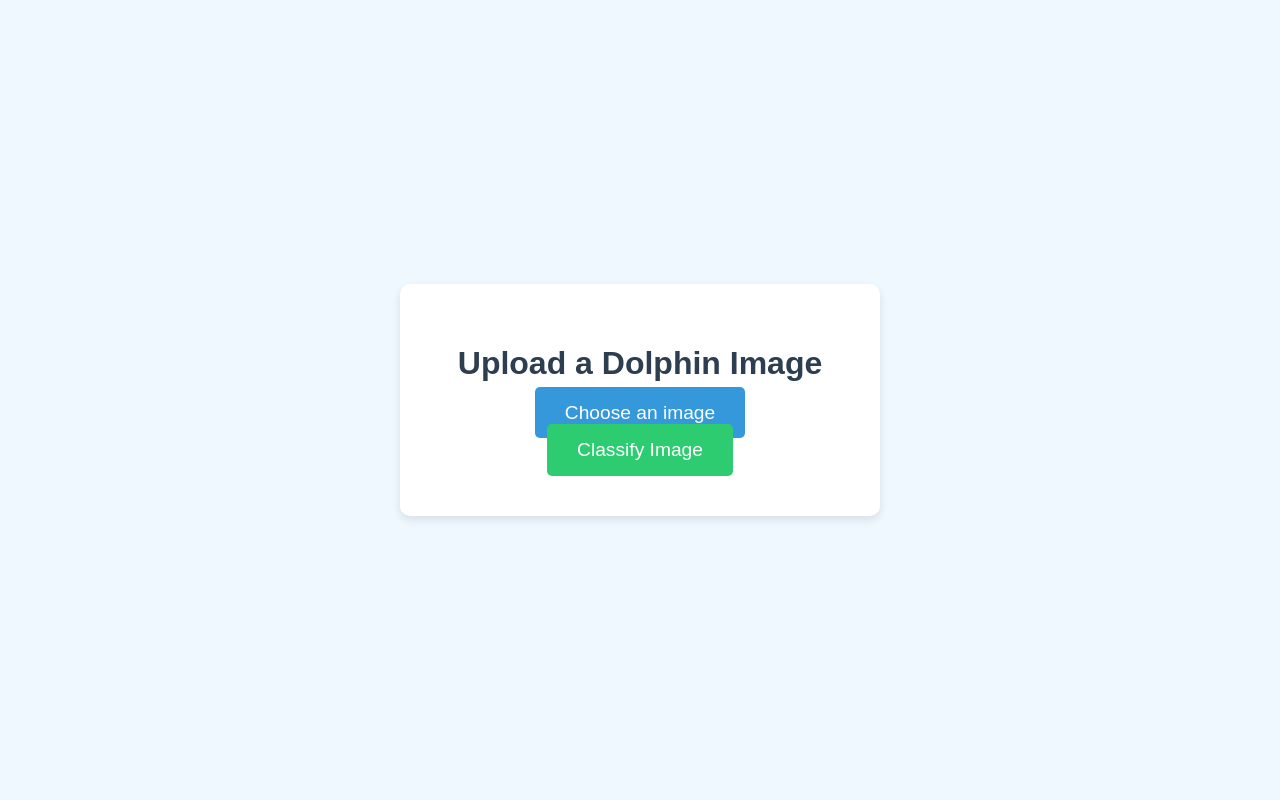
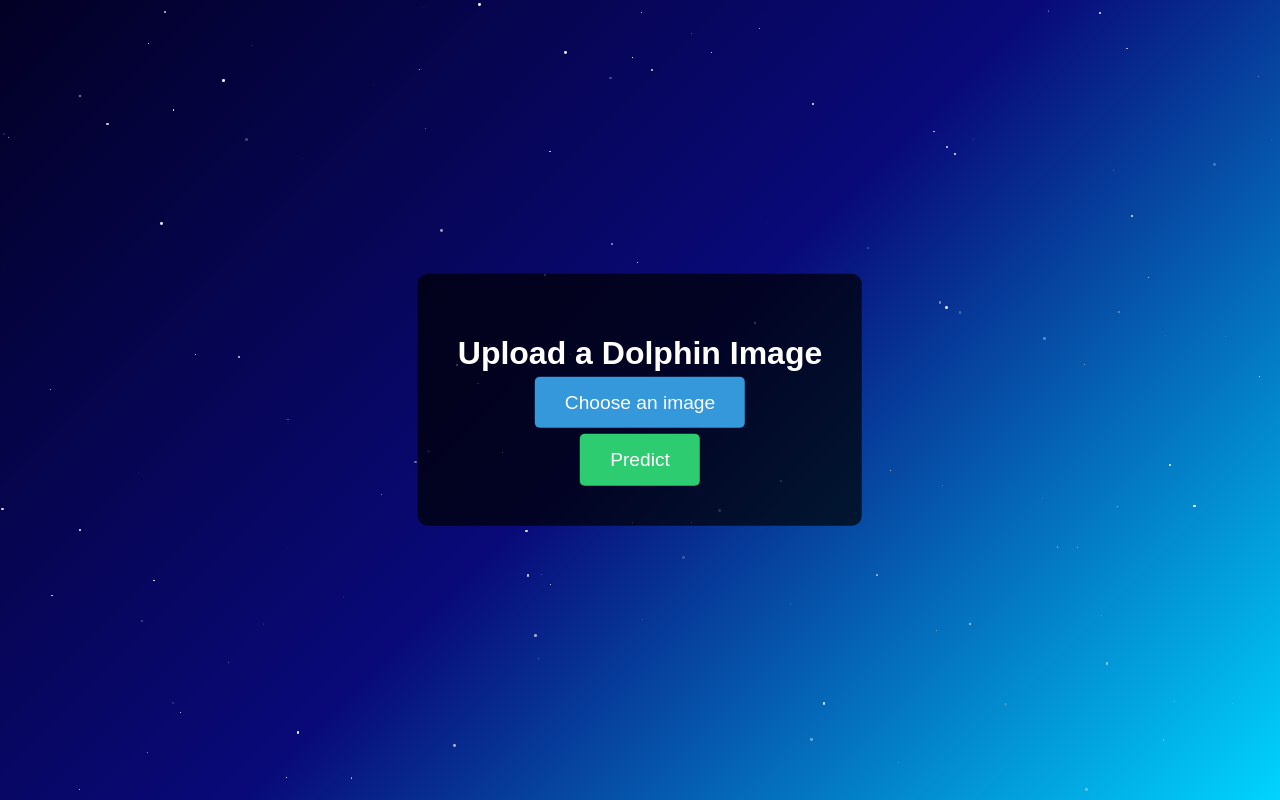
Before and after one commit to Khrystya20/Project_ML, a Flask app: page / in a window 1280 px wide. Run offline with Flask 3, Linux system fonts and the light colour scheme.

Commit message:
added ui;

```diff
--- a/app.py
+++ b/app.py
@@ -3,19 +3,13 @@
 import torch
 from torchvision import transforms
 import io
+import base64
 
 from model import BinaryClassificationModel
 
-
-# Завантажуємо модель (потрібно замінити шлях на вашу модель)
-#def load_model():
-#    model = torch.load('dolphin_binary_classification.pth', map_location=torch.device('cpu'))  # Використовуємо CPU, якщо немає GPU
-#    model.eval()  # Перехід моделі в режим оцінки
-#    return model
-
 def load_model(model_path, device):
     model = BinaryClassificationModel()
-    model.load_state_dict(torch.load(model_path, map_location=device, weights_only=True))
+    model.load_state_dict(torch.load(model_path, map_location=device))
     model.to(device)
     model.eval()
     return model
@@ -27,46 +21,55 @@
 # Ініціалізація Flask
 app = Flask(__name__)
 
-# Трансформації для зображень (перетворення в tensor, нормалізація тощо)
+# Трансформації для зображень
 transform = transforms.Compose([
     transforms.Resize((224, 224)),
     transforms.ToTensor(),
-    transforms.Normalize(mean=[0.485, 0.456, 0.406], std=[0.229, 0.224, 0.225])
+    transforms.Normalize(mean=[0.485, 0.456, 0.406],
+                         std=[0.229, 0.224, 0.225])
 ])
 
-@app.route('/')
-def home():
-    return render_template('index.html')  # Це відобразить HTML сторінку з формою завантаження
+@app.route('/', methods=['GET', 'POST'])
+def index():
+    if request.method == 'POST':
+        if 'file' not in request.files:
+            error = 'No file part'
+            return render_template('index.html', error=error)
 
-@app.route('/predict', methods=['POST'])
-def predict():
-    if 'file' not in request.files:
-        return jsonify({'error': 'No file part'})
+        file = request.files['file']
+        if file.filename == '':
+            error = 'No selected file'
+            return render_template('index.html', error=error)
 
-    file = request.files['file']
-    if file.filename == '':
-        return jsonify({'error': 'No selected file'})
+        # Зчитування даних файлу
+        try:
+            file_data = file.read()
+            img = Image.open(io.BytesIO(file_data)).convert("RGB")
+            img_tensor = transform(img).unsqueeze(0).to(device)
+        except Exception as e:
+            error = f"Image processing error: {str(e)}"
+            return render_template('index.html', error=error)
 
-    # Image processing
-    try:
-        img = Image.open(io.BytesIO(file.read())).convert("RGB")  # Convert to RGB
-        img = transform(img).unsqueeze(0).to(device)  # Apply transform and add batch dimension
-    except Exception as e:
-        return jsonify({'error': f"Image processing error: {str(e)}"})
+        # Прогноз
+        try:
+            with torch.no_grad():
+                outputs = model(img_tensor)
+                confidence = outputs.item()  # Припускаємо, що вихід - скаляр
+                prediction = 1 if confidence > 0.5 else 0
+        except Exception as e:
+            error = f"Prediction error: {str(e)}"
+            return render_template('index.html', error=error)
 
-    # Prediction
-    try:
-        with torch.no_grad():
-            outputs = model(img)  # Get model output
-            confidence = outputs.item()  # Assuming a single scalar output
-            prediction = 1 if confidence > 0.5 else 0  # Binary classification
-    except Exception as e:
-        return jsonify({'error': f"Prediction error: {str(e)}"})
+        # Маппінг результату
+        class_name = "Yes, this dolphin is special!" if prediction == 1 else "No, this dolphin is not special."
 
-    # Result mapping
-    class_name = "Yes, this dolphin is special!" if prediction == 1 else "No, this dolphin is not special."
-    return jsonify({'result': class_name, 'confidence': confidence})
+        # Кодування зображення в base64
+        encoded_image = base64.b64encode(file_data).decode('utf-8')
+        mime_type = file.content_type  # Наприклад, 'image/jpeg'
 
+        return render_template('index.html', result=class_name, confidence=confidence, image_data=encoded_image, mime_type=mime_type)
+    else:
+        return render_template('index.html')
 
 if __name__ == '__main__':
     app.run(debug=True)
--- /dev/null
+++ b/static/script.js
@@ -0,0 +1,70 @@
+
+
+document.addEventListener('DOMContentLoaded', function() {
+  // Завантаження зображення та видалення
+  const fileInput = document.getElementById('file');
+  const imagePreview = document.getElementById('image-preview');
+  const deleteButton = document.getElementById('delete-button');
+  const uploadForm = document.getElementById('upload-form');
+  const errorDiv = document.getElementById('error-message');
+
+
+  function getResultDiv() {
+      return document.getElementById('result');
+  }
+
+
+  if (imagePreview.src && imagePreview.src !== window.location.href && imagePreview.style.display !== 'none') {
+      imagePreview.style.display = 'block';
+      deleteButton.style.display = 'inline-block';
+  }
+
+  fileInput.addEventListener('change', function(){
+      const file = this.files[0];
+
+      if (file){
+          const reader = new FileReader();
+
+          reader.addEventListener('load', function(){
+              imagePreview.src = reader.result;
+              imagePreview.style.display = 'block';
+              deleteButton.style.display = 'inline-block';
+              // Ховаємо попередній результат
+              const resultDiv = getResultDiv();
+              if (resultDiv) {
+                  resultDiv.style.display = 'none';
+              }
+          });
+
+          reader.readAsDataURL(file);
+      }
+  });
+
+  deleteButton.addEventListener('click', function(){
+      fileInput.value = '';
+      imagePreview.src = '#';
+      imagePreview.style.display = 'none';
+      deleteButton.style.display = 'none';
+
+      const resultDiv = getResultDiv();
+      if (resultDiv) {
+          resultDiv.style.display = 'none';
+      }
+
+      if (errorDiv) {
+          errorDiv.style.display = 'none';
+      }
+  });
+
+  const starsContainer = document.getElementById('stars');
+  for (let i = 0; i < 150; i++) {
+      const star = document.createElement('div');
+      star.className = 'star';
+      star.style.top = Math.random() * 100 + '%';
+      star.style.left = Math.random() * 100 + '%';
+      star.style.width = star.style.height = Math.random() * 3 + 'px';
+      star.style.animationDuration = Math.random() * 2 + 1 + 's';
+      star.style.animationDelay = Math.random() * 5 + 's';
+      starsContainer.appendChild(star);
+  }
+});
--- /dev/null
+++ b/static/style.css
@@ -0,0 +1,183 @@
+
+html, body {
+  height: 100%;
+  margin: 0;
+  padding: 0;
+}
+
+body {
+  font-family: 'Arial', sans-serif;
+  background: linear-gradient(135deg, #020024 0%, #090979 50%, #00d4ff 100%);
+  position: relative;
+  overflow: hidden;
+}
+
+
+.star {
+  position: absolute;
+  width: 2px;
+  height: 2px;
+  background: white;
+  border-radius: 50%;
+  opacity: 0;
+  animation: twinkle 2s infinite ease-in-out;
+}
+
+@keyframes twinkle {
+  0%, 100% { opacity: 0; }
+  50% { opacity: 1; }
+}
+
+
+.container {
+  background-color: rgba(0, 0, 0, 0.7);
+  padding: 40px;
+  border-radius: 10px;
+  text-align: center;
+  max-width: 500px;
+  margin: 0 auto;
+  position: absolute;
+  top: 50%;
+  left: 50%;
+  transform: translate(-50%, -50%);
+  z-index: 1;
+}
+
+h1 {
+  color: #fff;
+  font-size: 2rem;
+  margin-bottom: 20px;
+}
+
+
+.error {
+  color: #e74c3c;
+  margin-bottom: 20px;
+}
+
+
+.result {
+  color: #fafafa;
+  margin-top: 20px;
+  background-color: rgba(46, 49, 80, 0.709);
+  padding: 15px;
+  border-radius: 5px;
+}
+
+
+input[type="file"] {
+  display: none;
+}
+
+.file-upload-button {
+  background-color: #3498db;
+  color: white;
+  padding: 15px 30px;
+  font-size: 1.2rem;
+  border: none;
+  border-radius: 5px;
+  cursor: pointer;
+  margin: 20px 0;
+  transition: background-color 0.3s;
+}
+
+.file-upload-button:hover {
+  background-color: #2980b9;
+}
+
+.delete-button {
+  background-color: #e74c3c;
+  color: white;
+  padding: 10px 20px;
+  font-size: 1rem;
+  border: none;
+  border-radius: 5px;
+  cursor: pointer;
+  margin-top: 10px;
+  transition: background-color 0.3s;
+}
+
+.delete-button:hover {
+  background-color: #c0392b;
+}
+
+button[type="submit"] {
+  background-color: #2ecc71;
+  color: white;
+  padding: 15px 30px;
+  font-size: 1.2rem;
+  border: none;
+  border-radius: 5px;
+  cursor: pointer;
+  margin-top: 20px;
+  transition: background-color 0.3s;
+}
+
+button[type="submit"]:hover {
+  background-color: #27ae60;
+}
+
+@media (max-width: 600px) {
+  .container {
+      padding: 20px;
+      max-width: 90%;
+  }
+
+  .file-upload-button, button[type="submit"], .delete-button {
+      width: 100%;
+  }
+}
+
+#image-preview {
+  margin-top: 20px;
+  max-width: 100%;
+  max-height: 300px;
+  border-radius: 10px;
+  display: block;
+  margin-left: auto;
+  margin-right: auto;
+}
+
+#image-container {
+  text-align: center;
+}
+
+#stars {
+  position: fixed;
+  top: 0;
+  left: 0;
+  width: 100%;
+  height: 100%;
+  z-index: 0;
+  overflow: hidden;
+}
+
+.progress-circle {
+  margin: 20px auto;
+  position: relative;
+  width: 120px;
+  height: 120px;
+}
+
+.progress-circle .bg {
+  fill: none;
+  stroke: #ddd;
+  stroke-width: 12;
+}
+
+.progress-circle .progress {
+  fill: none;
+  stroke-width: 12;
+  stroke-linecap: round;
+  transition: stroke-dasharray 1s ease-out;
+
+  transform: rotate(-90deg);
+  transform-origin: center;
+}
+
+.progress-circle text {
+  font-size: 24px;
+  fill: #fff;
+  text-anchor: middle;
+  dominant-baseline: middle;
+}
--- a/templates/index.html
+++ b/templates/index.html
@@ -3,91 +3,54 @@
 <html lang="en">
 <head>
     <meta charset="UTF-8">
-    <meta name="viewport" content="width=device-width, initial-scale=1.0">
     <title>Dolphin Image Classification</title>
-    <style>
-        /* Загальний стиль сторінки */
-        body {
-            font-family: 'Arial', sans-serif;
-            background-color: #f0f8ff;
-            display: flex;
-            justify-content: center;
-            align-items: center;
-            height: 100vh;
-            margin: 0;
-        }
-
-        /* Контейнер форми */
-        .container {
-            background-color: #fff;
-            padding: 40px;
-            border-radius: 10px;
-            box-shadow: 0 4px 8px rgba(0, 0, 0, 0.1);
-            text-align: center;
-            width: 100%;
-            max-width: 400px;
-        }
-
-        h1 {
-            color: #2c3e50;
-            font-size: 2rem;
-            margin-bottom: 20px;
-        }
-
-        /* Стиль для кнопки завантаження */
-        input[type="file"] {
-            display: none;
-        }
-
-        .file-upload-button {
-            background-color: #3498db;
-            color: white;
-            padding: 15px 30px;
-            font-size: 1.2rem;
-            border: none;
-            border-radius: 5px;
-            cursor: pointer;
-            margin: 20px 0;
-            transition: background-color 0.3s;
-        }
-
-        .file-upload-button:hover {
-            background-color: #2980b9;
-        }
-
-        button[type="submit"] {
-            background-color: #2ecc71;
-            color: white;
-            padding: 15px 30px;
-            font-size: 1.2rem;
-            border: none;
-            border-radius: 5px;
-            cursor: pointer;
-            transition: background-color 0.3s;
-        }
-
-        button[type="submit"]:hover {
-            background-color: #27ae60;
-        }
-
-        /* Мобільний вигляд */
-        @media (max-width: 600px) {
-            .container {
-                padding: 20px;
-                max-width: 100%;
-            }
-        }
-    </style>
+    <!-- Підключення зовнішнього файлу стилів -->
+    <link rel="stylesheet" href="{{ url_for('static', filename='style.css') }}">
 </head>
 <body>
+    <!-- Генерація зірок на фоні -->
+    <div id="stars"></div>
+
     <div class="container">
         <h1>Upload a Dolphin Image</h1>
-        <form action="/predict" method="post" enctype="multipart/form-data">
+        {% if error %}
+            <div class="error">{{ error }}</div>
+        {% endif %}
+        <form action="/" method="post" enctype="multipart/form-data" id="upload-form">
             <label for="file" class="file-upload-button">Choose an image</label>
-            <input type="file" id="file" name="file" accept="image/*" required>
-            <br>
-            <button type="submit">Classify Image</button>
+            <input type="file" id="file" name="file" accept="image/*">
+            <div id="image-container">
+                {% if image_data %}
+                    <img id="image-preview" src="data:{{ mime_type }};base64,{{ image_data }}" alt="Image Preview">
+                    <button type="button" class="delete-button" id="delete-button">Delete Image</button>
+                {% else %}
+                    <img id="image-preview" src="#" alt="Image Preview" style="display: none;">
+                    <button type="button" class="delete-button" id="delete-button" style="display: none;">Delete Image</button>
+                {% endif %}
+            </div>
+            {% if result %}
+                {% set percentage = confidence * 100 %}
+                {% set circumference = 2 * 3.1415926 * 54 %}
+                {% set progress = circumference * percentage / 100 %}
+                {% set color = 'green' if confidence > 0.5 else 'red' %}
+                <div class="result" id="result">
+                    <p>{{ result }}</p>
+                    <div class="progress-circle">
+                        <svg width="120" height="120">
+                            <circle class="bg" cx="60" cy="60" r="54"></circle>
+                            <circle class="progress" cx="60" cy="60" r="54"
+                                style="stroke-dasharray: {{ progress }}, {{ circumference }};
+                                       stroke: {{ color }};"></circle>
+                            <text x="60" y="60" text-anchor="middle" font-size="24" fill="#fff">{{ percentage|round(0) }}%</text>
+                        </svg>
+                    </div>
+                </div>
+            {% endif %}
+            <button type="submit" id="predict-button">Predict</button>
         </form>
     </div>
+
+    <!-- Підключення зовнішнього файлу скриптів -->
+    <script src="{{ url_for('static', filename='script.js') }}"></script>
 </body>
 </html>
```
Also changed, not shown: static/background_pic.jpg (added), 1 other file.
